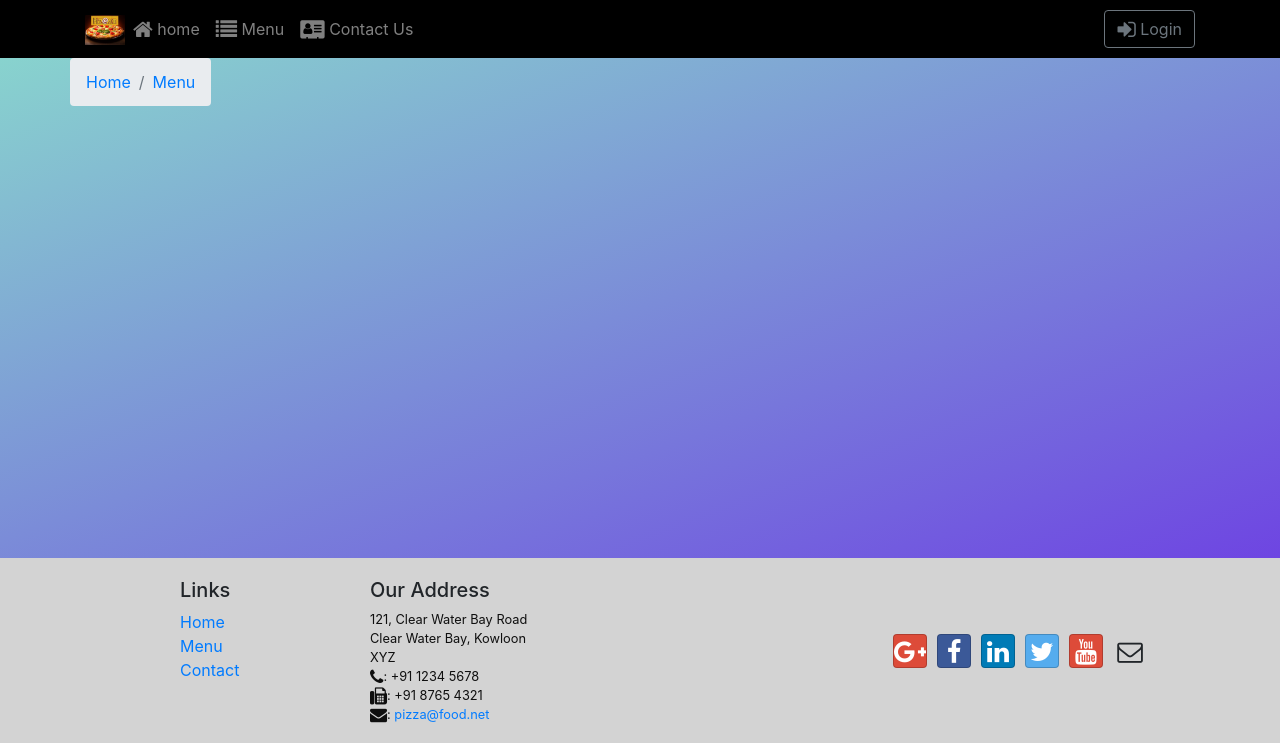
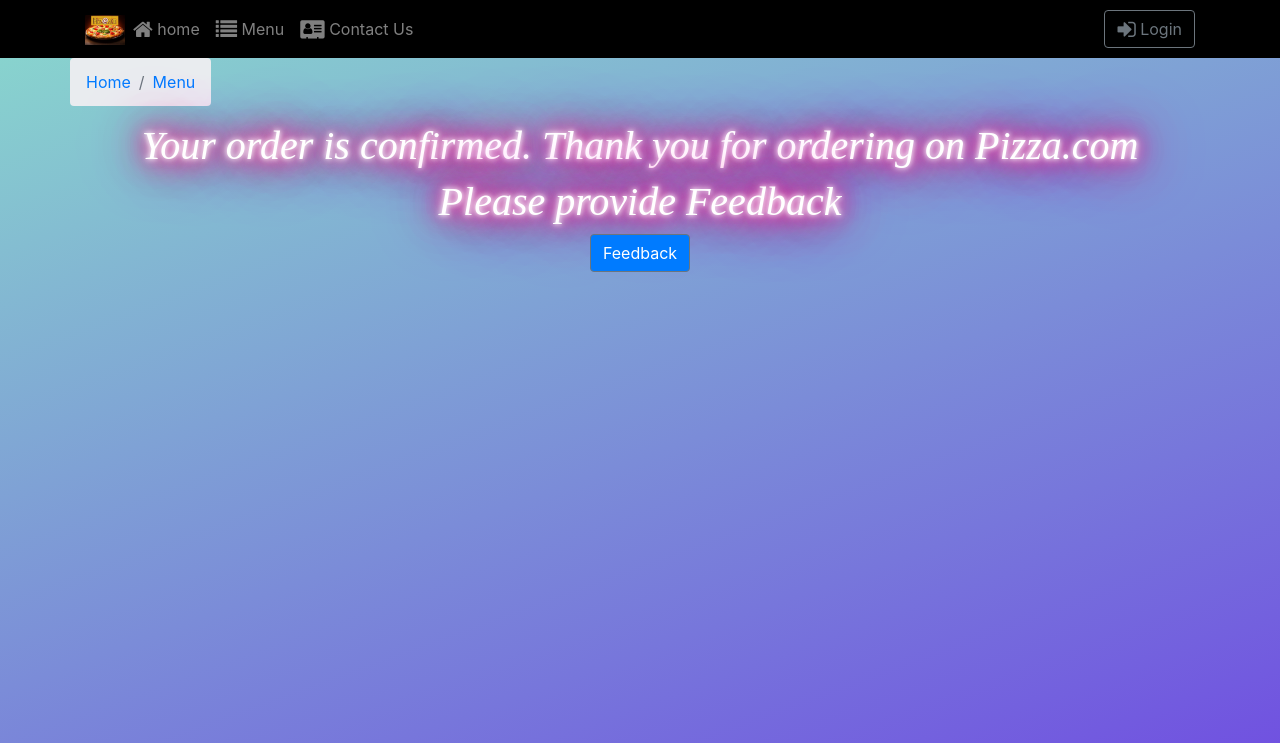
Before and after one commit to gargdivyam/PizzaOrder-App, a React (Create React App) app: page /confirm in a window 1280 px wide. Shown: the top 743 px of the page. Built offline with nearby package versions, Linux system fonts and the light colour scheme.

Commit message:
new component

```diff
--- a/src/App.css
+++ b/src/App.css
@@ -96,5 +96,5 @@
   background-image: linear-gradient(-20deg, #6e45e2 0%, #88d3ce 100%);
   background-repeat: no-repeat;
   background-size: cover;
-  height: 500px !important;
+  height: 800px !important;
 }
--- a/src/Components/ConfirmComponent.js
+++ b/src/Components/ConfirmComponent.js
@@ -1,9 +1,31 @@
 import React, {Component} from "react";
-import { Breadcrumb, BreadcrumbItem } from "reactstrap";
+import { Breadcrumb, BreadcrumbItem, Button, Modal, ModalHeader, ModalBody, Form, FormGroup, Label, Input } from "reactstrap";
 import { Link } from "react-router-dom";
 
 
 class Confirm extends Component{
+
+    constructor(props){
+        super(props);
+        this.state = {
+            Avail: false
+        }
+    }
+
+    handleFeedbackModal(){
+        this.setState({
+            Avail: !this.state.Avail
+        });
+    }
+
+    handleFeedBack(event){
+        this.handleFeedbackModal();
+        alert("Name: " + this.name.value + "Contact Number: " + this.mobilenumber.value + "Email: " + this.email.value +
+        "Feedback: " + this.feedback.value);
+        event.preventDefault();
+
+    }
+
     render(){
         return(
             <div className="confirmed">
@@ -14,8 +36,42 @@
                             <BreadcrumbItem><Link to="/menu">Menu</Link></BreadcrumbItem>
                         </Breadcrumb>
                     </div>
+                    <div style={{textAlign:"center"}}>
+                        <h2 className="welcomefont">Your order is confirmed. Thank you for ordering on Pizza.com</h2>
+                        <h3 className="welcomefont">Please provide Feedback</h3>
+                        <Button className="bg-primary" onClick={this.handleFeedbackModal}>Feedback</Button>
+                    </div>
 
                 </div>
+                <Modal isOpen={this.state.Avail} toggle={this.handleFeedbackModal}>
+                    <ModalHeader toggle={this.handleFeedbackModal}>Feedback</ModalHeader>
+                    <ModalBody>
+                        <Form onSubmit={this.handleFeedBack}>
+                            <FormGroup>
+                                <Label htmlFor="name">Name</Label>
+                                <Input type="text" placeholder="Enter Name" name="name" id="name"
+                                innerRef={(input)=>this.name=input}/>
+                            </FormGroup>
+                            <FormGroup>
+                                <Label htmlFor="mobilenumber">Mobile Number</Label>
+                                <Input type="number" placeholder="Mobile Number" name="mobiolenumber" id="mobilenumber"
+                                innerRef={(input)=>this.mobilenumber=input}/>
+                            </FormGroup>
+                            <FormGroup>
+                                <Label htmlFor="email">Email</Label>
+                                <Input type="text" placeholder="Email Address" name="email" id="email"
+                                innerRef={(input)=>this.email=input}/>
+                            </FormGroup>
+                            <FormGroup>
+                                <Label htmlFor="feedback">Feedback</Label>
+                                <Input type="textarea" placeholder="Enter Your Feedback" rows="10" name="feedback" id="feedback"
+                                innerRef={(input)=>this.feedback=input}/>
+                            </FormGroup>
+                            <Button type="submit" value="submit" className="bg-danger">Send Feedback</Button>
+                        </Form>
+
+                    </ModalBody>
+                </Modal>
 
             </div>
         );
```
